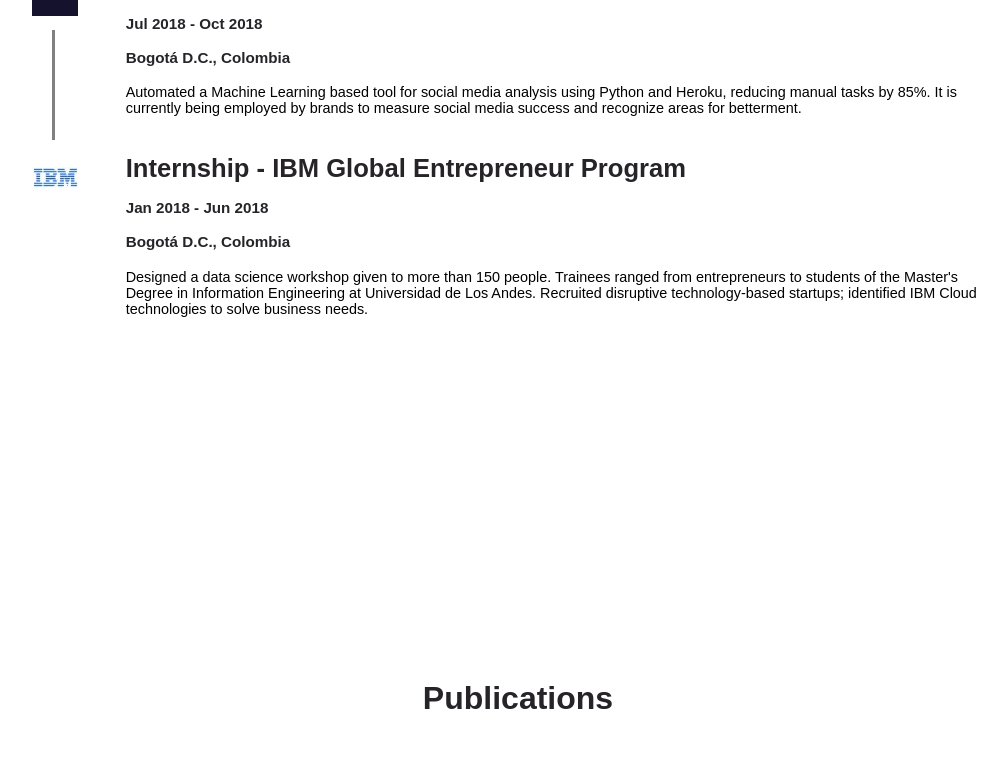
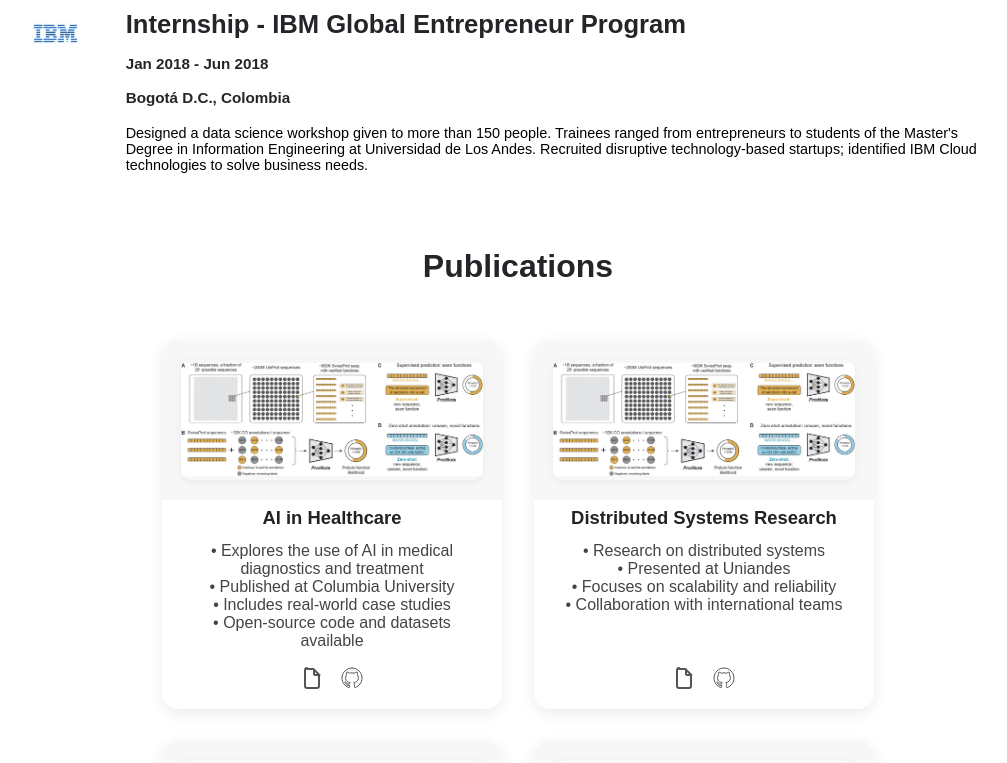
Before and after one commit to samirchar/personal-website, a React (Create React App) app: page / in a window 1280 px wide. Shown: the part 2008-2771 px from the top of the page, without its empty margins (122-1129 px from the left). Built offline with nearby package versions, Linux system fonts and the light colour scheme.

Commit message:
fixed fade up data aos issue

```diff
--- a/package.json
+++ b/package.json
@@ -7,6 +7,7 @@
     "@testing-library/jest-dom": "^5.16.5",
     "@testing-library/react": "^13.4.0",
     "@testing-library/user-event": "^13.5.0",
+    "aos": "^2.3.4",
     "firebase": "^9.23.0",
     "react": "^18.2.0",
     "react-dom": "^18.2.0",
--- a/src/App.css
+++ b/src/App.css
@@ -1,5 +1,4 @@
 .App {
   min-height: 100vh;
   width: 100vw;
-  background: linear-gradient(90deg, #E6ECFF 0%, #F5F7FE 100%);
 }
--- a/src/App.js
+++ b/src/App.js
@@ -1,6 +1,8 @@
 import './App.css'
+import { useEffect } from 'react';
+import AOS from 'aos';
+import 'aos/dist/aos.css';
 // import {BrowserRouter,Routes,Route} from 'react-router-dom'
-
 
 import Home from './pages/home/Home'
 import Projects from './pages/projects/Projects'
@@ -10,16 +12,22 @@
 import Navbar from './components/Navbar'
 
 function App() {
+  useEffect(() => {
+    AOS.init({
+      duration: 900,
+      once: true,
+      easing: 'ease-out-cubic',
+    });
+  }, []);
+
   return (
     <div className="App">
-
       <Navbar/>
       <Home/>
       <About/>
       <Projects/>
       <Blog/>
       <Contact/>
-
     </div>
   );
 }
--- a/src/components/Navbar.css
+++ b/src/components/Navbar.css
@@ -10,6 +10,7 @@
     z-index: 9;
     padding-top: 2.5rem;
     padding-bottom: 2.5rem;
+    height: var(--navbar-height-desktop);
   }
 
   .nav__container {
@@ -192,3 +193,15 @@
     margin: 1.1rem auto 0 auto;
   }
 }
+
+@media screen and (max-width: 1024px) {
+  .navbar {
+    height: var(--navbar-height-tablet);
+  }
+}
+
+@media screen and (max-width: 600px) {
+  .navbar {
+    height: var(--navbar-height-tablet);
+  }
+}
--- a/src/components/Navbar.js
+++ b/src/components/Navbar.js
@@ -1,6 +1,7 @@
 import React, { useState } from 'react'
 import './Navbar.css'
 import { NavLink } from "react-router-dom";
+import AOS from 'aos';
 
 export default function Navbar() {
 
@@ -18,6 +19,17 @@
   const [menuOpen, setMenuOpen] = useState(false);
   const handleMenuToggle = () => setMenuOpen((open) => !open);
 
+  // Helper to handle nav link clicks
+  const handleNavClick = (e, sectionId) => {
+    e.preventDefault();
+    const section = document.getElementById(sectionId);
+    if (section) {
+      section.scrollIntoView({ behavior: 'smooth' });
+    }
+    setMenuOpen(false);
+  };
+
+
   return (
     <nav>
       <div className='container nav__container'>
@@ -26,7 +38,7 @@
         <ul className='nav__menu nav__menu--desktop'>
           {sectionList.map((section) => (
             <li key={section.id}>
-              <a href={section.link}>{section.title}</a>
+              <a href={section.link} onClick={e => handleNavClick(e, section.link.substring(1))}>{section.title}</a>
             </li>
           ))}
         </ul>
@@ -47,7 +59,7 @@
         <ul className='nav__menu__list'>
           {sectionList.map((section) => (
             <li key={section.id}>
-              <a href={section.link}>{section.title}</a>
+              <a href={section.link} onClick={e => handleNavClick(e, section.link.substring(1))}>{section.title}</a>
             </li>
           ))}
         </ul>
--- a/src/index.css
+++ b/src/index.css
@@ -10,6 +10,7 @@
   text-decoration: none;
   box-sizing: border-box;
 }
+
 
 
 
@@ -36,6 +37,8 @@
 
   /* Transition var */
   --transition: all 300ms ease;
+  --navbar-height-desktop: 5rem; /* 2.5rem top + 2.5rem bottom padding */
+  --navbar-height-tablet: 3.5rem; /* fallback for tablet/mobile if needed */
 }
 
 /* General Container Class Given to most sections*/
@@ -48,9 +51,10 @@
 
 /* General section class */
 section {
-  padding: 10em 0;
-  background:  var(--color-light);
+  padding: 0;
+  background: rgba(255,255,255,0.96);
   transition: var(--transition);
+  scroll-margin-top: var(--navbar-height-desktop);
 }
 
 section h2 {
@@ -169,7 +173,8 @@
   }
 
   section {
-      padding: 5em 0;
+    padding: 2em 0;
+    scroll-margin-top: var(--navbar-height-tablet);
   }
 
   section > p {
@@ -201,7 +206,12 @@
   .navbar.active ul {
       display: flex;
   }
+
+
 }
+
+
+
 
 /* MEDIA QUERIES (phones) */
 @media screen and (max-width: 600px) {
@@ -235,7 +245,8 @@
   }
 
   section {
-      padding: 2.5em 0;
+    padding: 1.2em 0;
+    scroll-margin-top: var(--navbar-height-tablet);
   }
 
   section > p {
@@ -273,4 +284,6 @@
   .navbar.active ul {
       display: flex;
   }
+
+
 }
--- a/src/pages/about/About.js
+++ b/src/pages/about/About.js
@@ -78,7 +78,7 @@
 
   return (
     <section id = 'About'>
-      <div className='container about__container'>
+      <div className='container about__container' data-aos="fade-up">
       <h2>About</h2>
       <Timeline experiences={experienceList}/>
       </div>
--- a/src/pages/contact/Contact.css
+++ b/src/pages/contact/Contact.css
@@ -120,7 +120,3 @@
     padding: 1.5rem 0.5rem 2rem 0.5rem;
   }
 }
-
-body, #root {
-  background: linear-gradient(90deg, #E6ECFF 0%, #F5F7FE 100%);
-}
--- a/src/pages/projects/Projects.js
+++ b/src/pages/projects/Projects.js
@@ -40,7 +40,7 @@
     <>
       <Publications />
       <section id='Projects'>
-        <div className='container projects__container'>
+        <div className='container projects__container' data-aos="fade-up">
           <h2>Projects</h2>
           <div style={{ display: 'flex', flexWrap: 'wrap', justifyContent: 'center' }}>
             {projects.map((proj, idx) => (
--- /dev/null
+++ b/src/pages/publications/Publications.css
@@ -0,0 +1,8 @@
+.publications__container {
+    display: flex;
+    align-items: center;
+    justify-content: center;
+    flex-direction: column;
+    position: relative;
+
+  }
--- a/src/pages/publications/Publications.js
+++ b/src/pages/publications/Publications.js
@@ -1,6 +1,7 @@
 import React from 'react';
 import '../../components/Card.css';
 import Card from '../../components/Card';
+import './Publications.css';
 
 import protnoteImg from '../../assets/protnote.png';
 
@@ -38,7 +39,7 @@
 export default function Publications() {
   return (
     <section id='Publications'>
-      <div className='container publications__container'>
+      <div className='container publications__container' data-aos="fade-up">
         <h2>Publications</h2>
         <div style={{ display: 'flex', flexWrap: 'wrap', justifyContent: 'center' }}>
           {publications.map((pub, idx) => (
```
Also changed, not shown: 1 other file (tests, documents, lock files or other folders).
